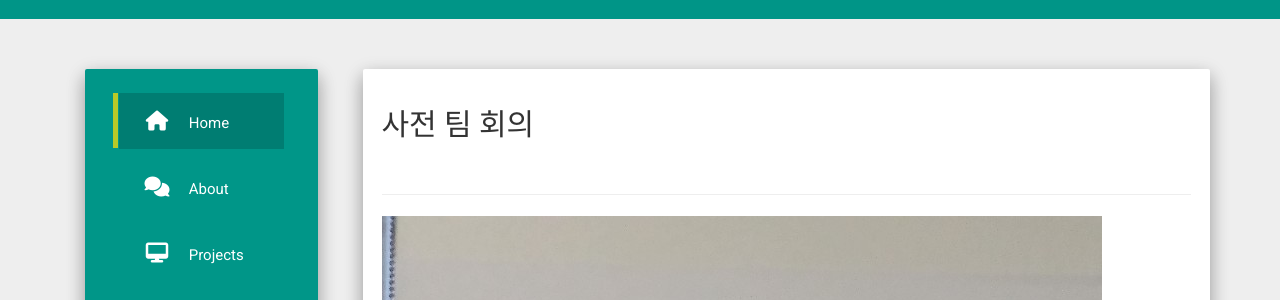
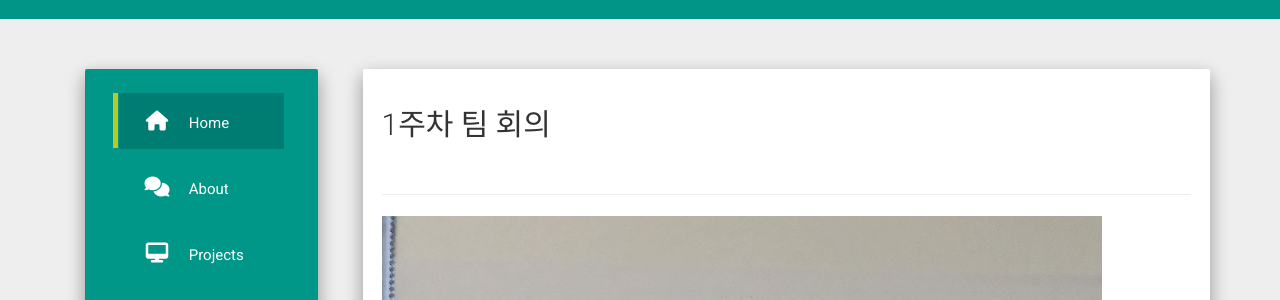
Before and after one commit to codeasashu/hcz-jekyll-blog, a Jekyll site: the page built from _posts/2018-01-04-first meeting log.md, in a window 1280 px wide and 900 px high. Shown: the part 159-459 px from the top of the window. Built offline with Jekyll 4.4.1, drawn with Linux system fonts in a browser that asks for light colours; nearby versions of some CDN libraries; comment, search, counter and statistics services are not loaded.

Commit message:
fixed small error

```diff
--- a/_posts/2018-01-04-first meeting log.md
+++ b/_posts/2018-01-04-first meeting log.md
@@ -5,7 +5,7 @@ categories: others
 
 ---
 
-<h2>사전 팀 회의</h2>
+<h2>1주차 팀 회의</h2>
 <br>
 <hr />
 <img src="/static/img/poster.jpg">
```
Also changed, not shown: _posts/2018-12-21-previous meeting log.md (+1 -1 lines).
